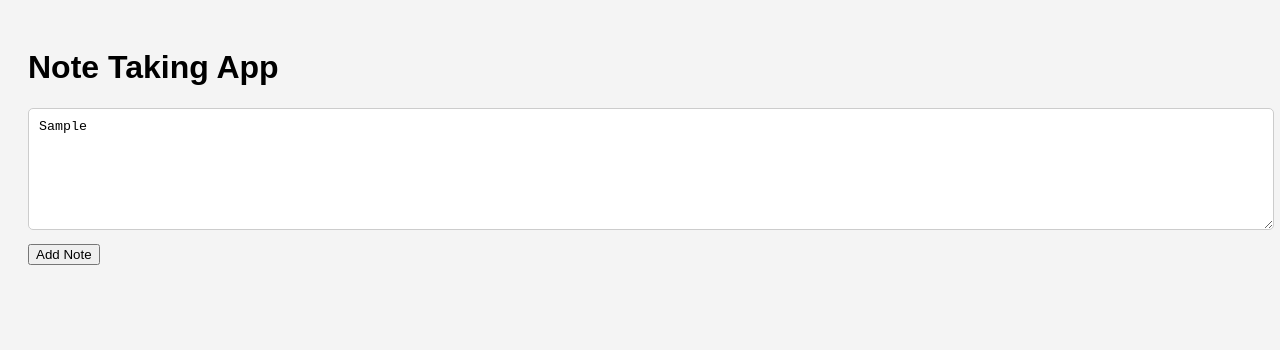
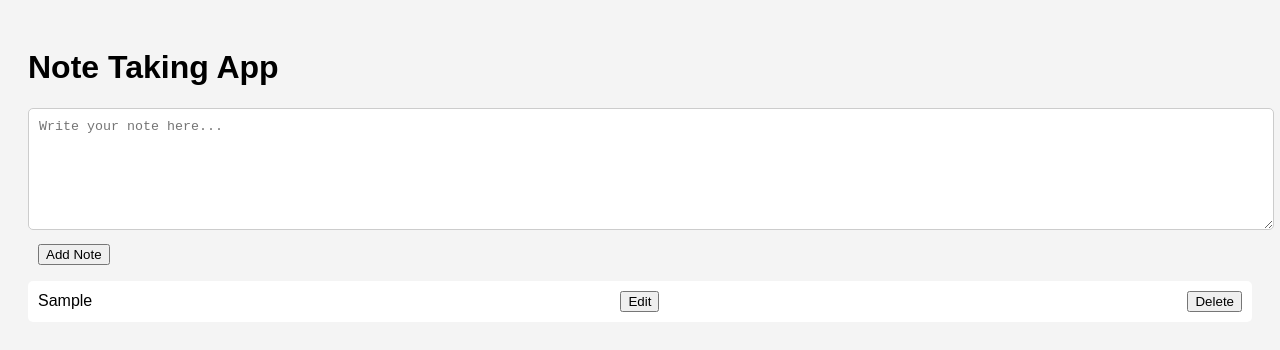
Before and after one commit to ImBoaHancock/FirstRepo, a plain HTML site: page noteTaking.html in a window 1280 px wide. Both pictures are taken after typing "Sample" into the empty fields and a click on the button "Add Note". Drawn offline with Linux system fonts and the light colour scheme.

Commit message:
Update noteTaking.html

```diff
--- a/noteTaking.html
+++ b/noteTaking.html
@@ -27,6 +27,12 @@
             margin: 5px 0;
             padding: 10px;
             border-radius: 5px;
+            display: flex;
+            justify-content: space-between;
+            align-items: center;
+        }
+        button {
+            margin-left: 10px;
         }
     </style>
 </head>
@@ -43,21 +49,54 @@
         const addNoteBtn = document.getElementById('addNoteBtn');
         const noteList = document.getElementById('noteList');
 
-        // Load notes from local storage (to be implemented)
+        // Load notes from local storage
+        function loadNotes() {
+            const notes = JSON.parse(localStorage.getItem('notes')) || [];
+            notes.forEach(note => addNoteToList(note));
+        }
 
         function addNoteToList(noteText) {
-            // Functionality to add notes to the list (to be implemented)
+            const li = document.createElement('li');
+            li.textContent = noteText;
+
+            const editBtn = document.createElement('button');
+            editBtn.textContent = 'Edit';
+            editBtn.onclick = () => {
+                const newNoteText = prompt("Edit your note:", noteText);
+                if (newNoteText) {
+                    li.firstChild.textContent = newNoteText;
+                    saveNotes();
+                }
+            };
+
+            const deleteBtn = document.createElement('button');
+            deleteBtn.textContent = 'Delete';
+            deleteBtn.onclick = () => {
+                noteList.removeChild(li);
+                saveNotes();
+            };
+
+            li.appendChild(editBtn);
+            li.appendChild(deleteBtn);
+            noteList.appendChild(li);
         }
 
         function saveNotes() {
-            // Functionality to save notes to local storage (to be implemented)
+            const notes = Array.from(noteList.children).map(li => li.firstChild.textContent);
+            localStorage.setItem('notes', JSON.stringify(notes));
         }
 
         addNoteBtn.addEventListener('click', () => {
-            // Functionality to handle adding notes (to be implemented)
+            const noteText = noteInput.value;
+            if (noteText) {
+                addNoteToList(noteText);
+                noteInput.value = '';
+                saveNotes();
+            }
         });
 
-        // Load notes on page load (to be implemented)
+        // Load notes on page load
+        loadNotes();
     </script>
 
 </body>
```
